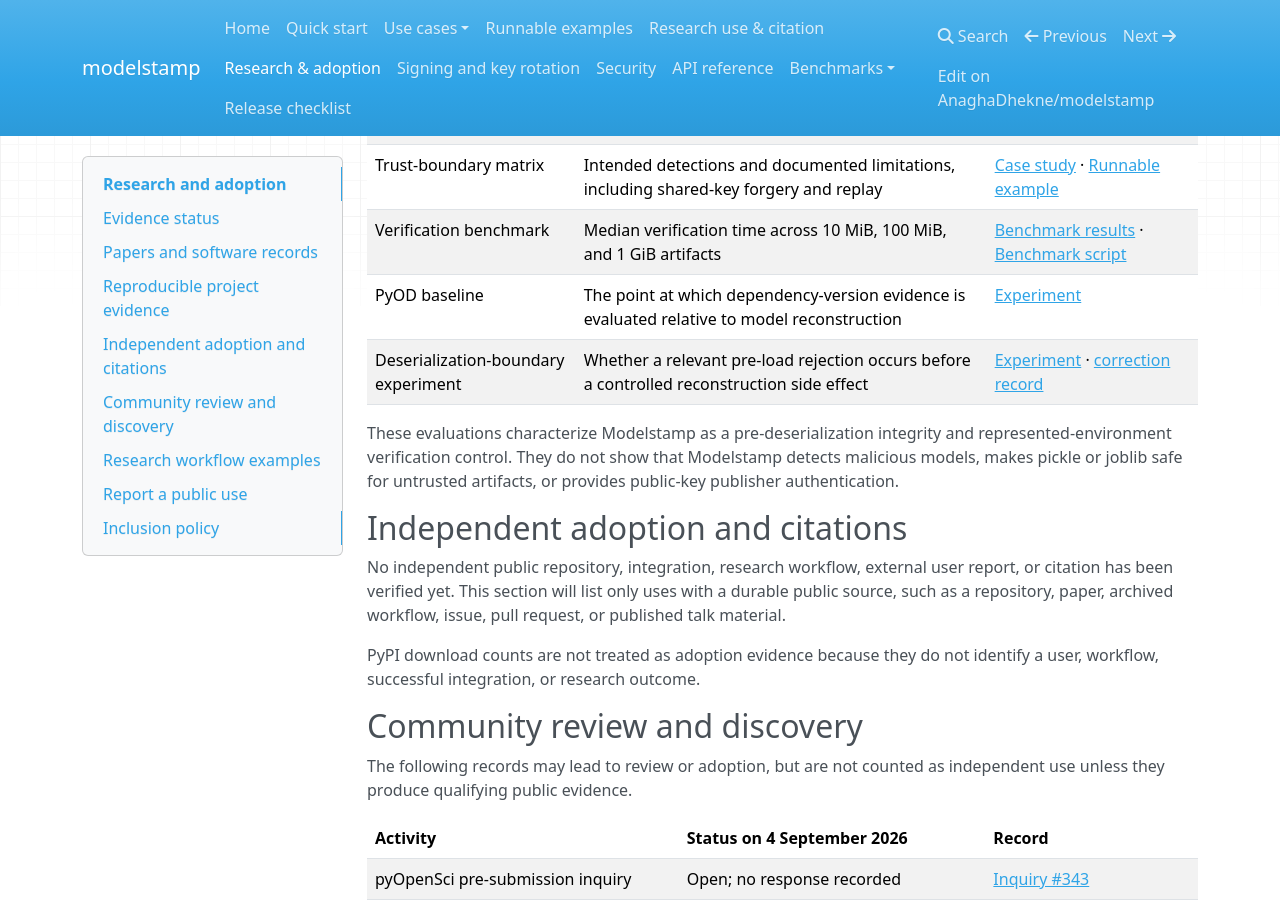
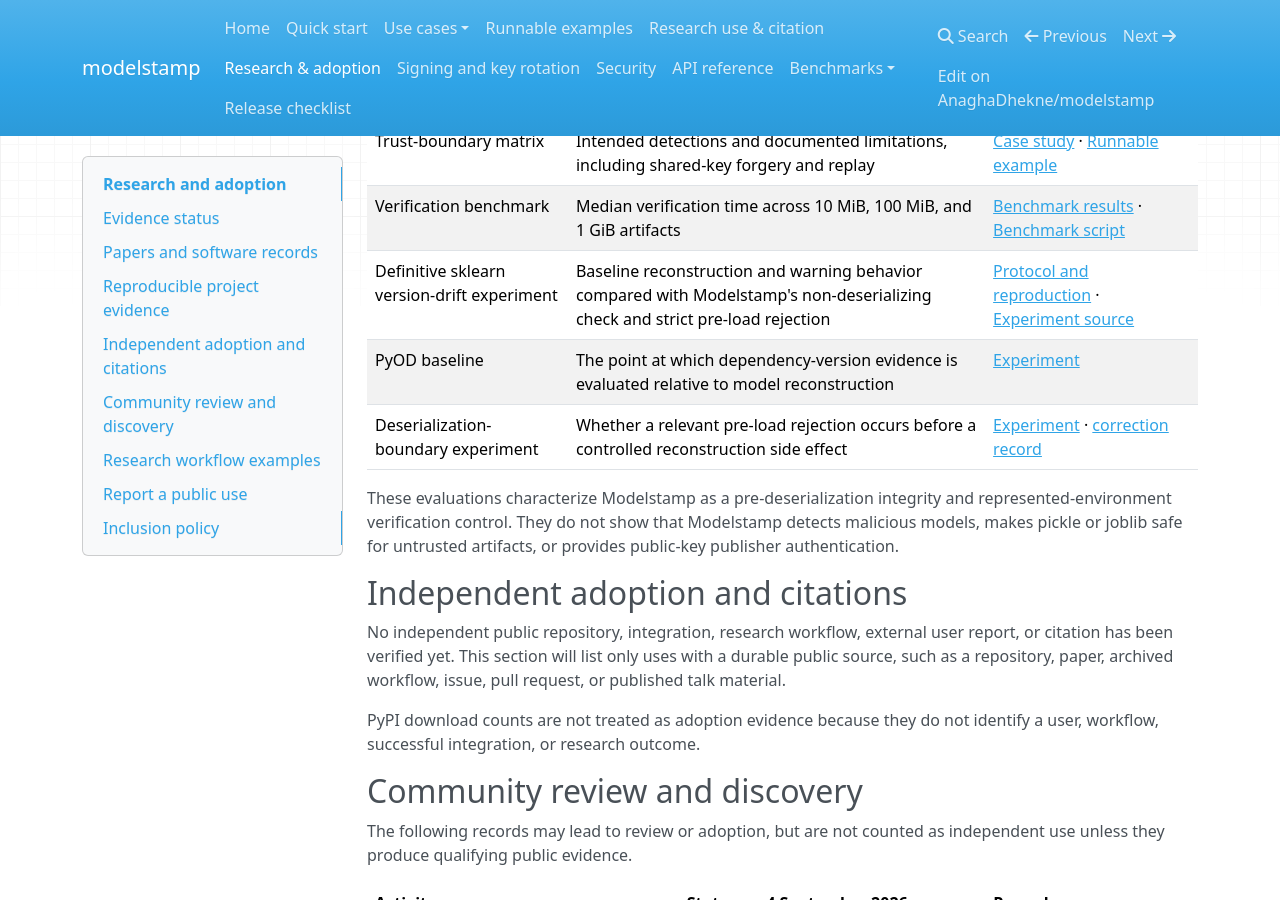
Before and after one commit to AnaghaDhekne/modelstamp, an MkDocs documentation site: the page built from docs/research-adoption.md, in a window 1280 px wide and 900 px high, scrolled down 1383 px. Built offline with MkDocs 1.6.1, drawn with Linux system fonts in a browser that asks for light colours; nearby versions of some CDN libraries.

Commit message:
docs: register sklearn drift evidence

```diff
--- a/docs/research-adoption.md
+++ b/docs/research-adoption.md
@@ -53,6 +53,7 @@
 | Dependency-drift matrix | Relevant dependency changes, unchanged environments, and unrelated-package noise controls | [Documentation](drift-benchmarks.md) |
 | Trust-boundary matrix | Intended detections and documented limitations, including shared-key forgery and replay | [Case study](model-risk-case-study.md) · [Runnable example](https://github.com/AnaghaDhekne/modelstamp/blob/main/examples/trust_boundary_matrix.py) |
 | Verification benchmark | Median verification time across 10 MiB, 100 MiB, and 1 GiB artifacts | [Benchmark results](benchmarks.md) · [Benchmark script](https://github.com/AnaghaDhekne/modelstamp/blob/main/benchmarks/benchmark_verify.py) |
+| Definitive sklearn version-drift experiment | Baseline reconstruction and warning behavior compared with Modelstamp's non-deserializing check and strict pre-load rejection | [Protocol and reproduction](sklearn-version-drift.md) · [Experiment source](https://github.com/AnaghaDhekne/modelstamp/tree/main/experiments/sklearn_version_drift) |
 | PyOD baseline | The point at which dependency-version evidence is evaluated relative to model reconstruction | [Experiment](https://github.com/AnaghaDhekne/modelstamp/tree/main/experiments/pyod_baseline) |
 | Deserialization-boundary experiment | Whether a relevant pre-load rejection occurs before a controlled reconstruction side effect | [Experiment](https://github.com/AnaghaDhekne/modelstamp/tree/main/experiments/deserialization_boundary) · [correction record](https://github.com/AnaghaDhekne/modelstamp/blob/main/research/satml_2027/rq4_correction_record.md) |
 
```
